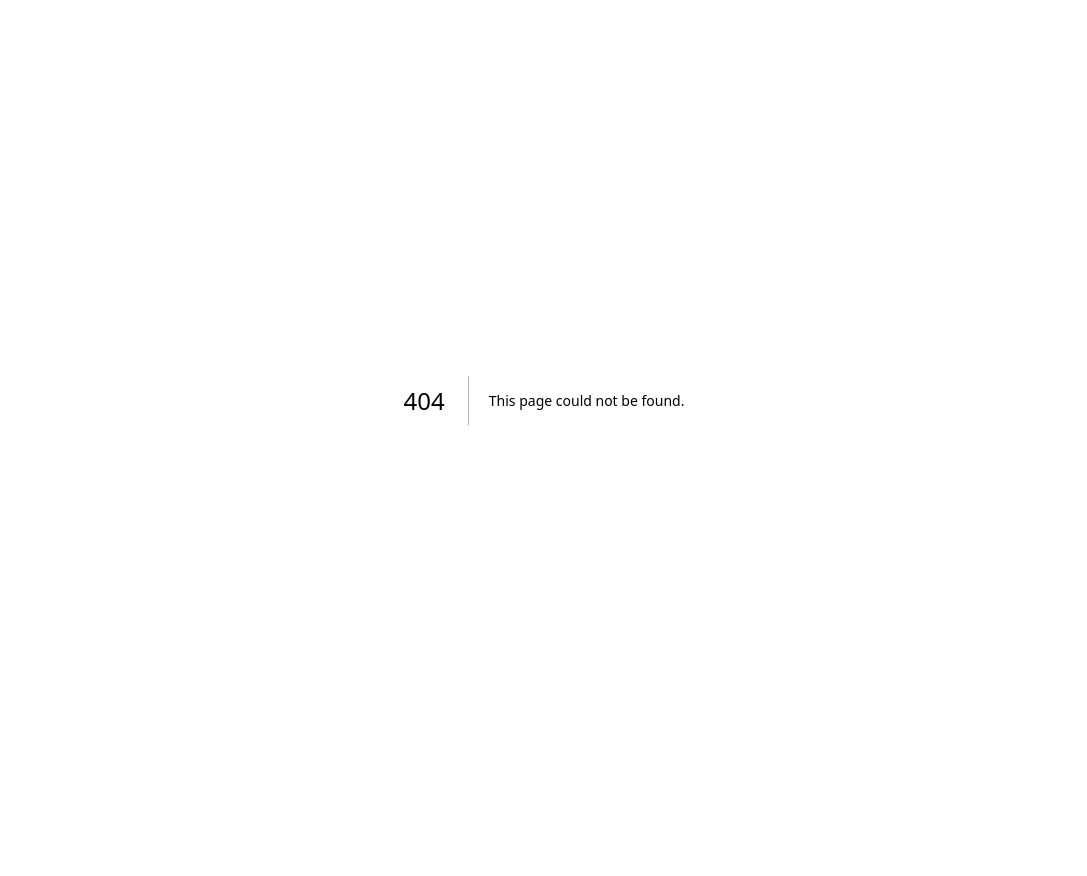
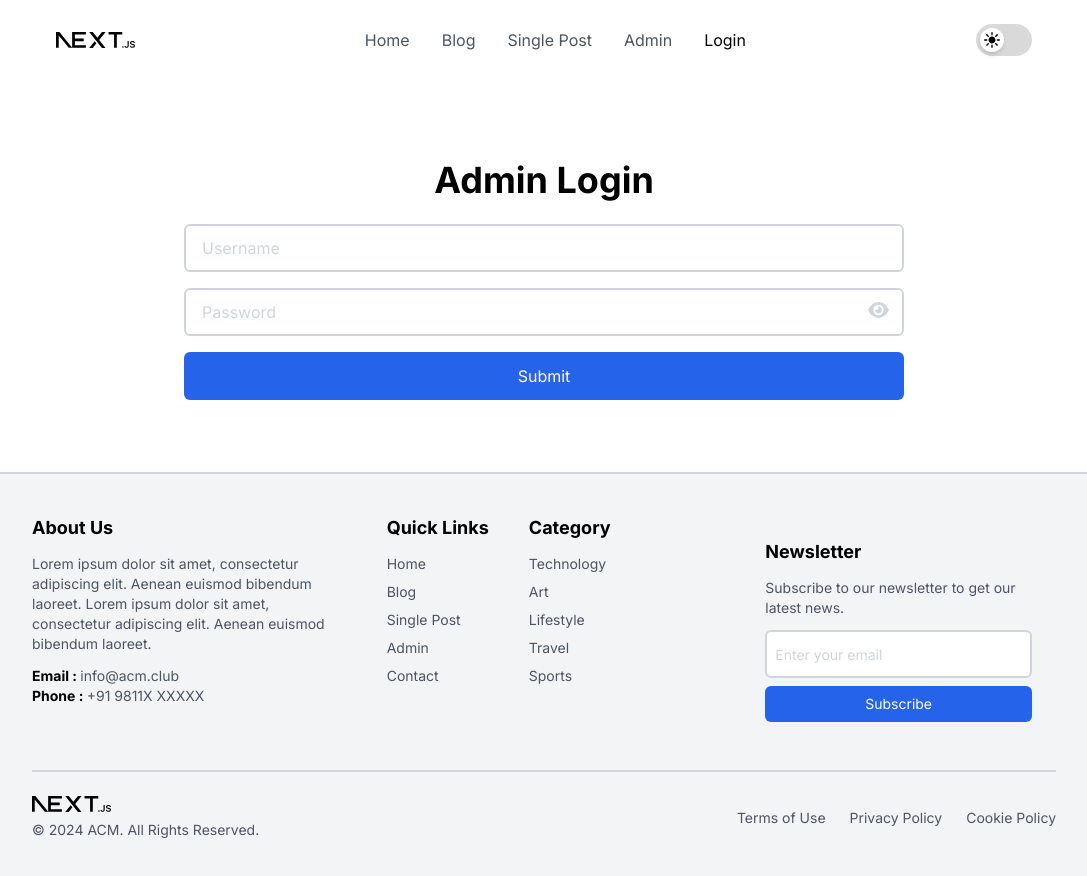
Before and after one commit to NamanChandok/blog-acm, a Next.js app: page /admin/login in a window 1280 px wide. Before the commit this address had no page. Shown: the top 876 px of the page, without its empty margins (96-1183 px from the left). Before the commit the page ends 800 px from the top, so only its background shows below. Built offline with nearby package versions, Linux system fonts and the light colour scheme.

Commit message:
admin login

```diff
--- a/app/admin/adminDash.tsx
+++ b/app/admin/adminDash.tsx
@@ -65,8 +65,8 @@ const Post = () => {
     return (
         <div className="max-w-5xl mx-auto p-6 my-12 transition-none opacity-0" ref={p_ref}>
             <h3 className="font-semibold text-lg py-4 text-black dark:text-white">Create New Post</h3>
-            <form className="grid grid-cols-3 gap-4" onSubmit={sendPost}>
-                <input type="text" name='title' placeholder='Post Title' className="col-span-3" />
+            <form className="grid md:grid-cols-3 gap-4" onSubmit={sendPost}>
+                <input type="text" name='title' placeholder='Post Title' className="md:col-span-3" />
                 <input type="text" name='author_name' placeholder='Author Name' />
                 <input type="file" name='img' placeholder='Cover Image' id='img_upload' hidden onChange={handleFileChange}/>
                 <label htmlFor="img_upload" className={`py-2.5 coverLabel ${fileName === 'Cover Image' ? "" : "text-black dark:text-white"}`}>{fileName}</label>
@@ -78,8 +78,8 @@ const Post = () => {
                     <option value="Travel" className='text-black dark:text-white'>Travel</option>
                     <option value="Sports" className='text-black dark:text-white'>Sports</option>
                 </select>
-                <textarea name="content" placeholder='Post Content in Markdown (.md) format...' className='col-span-3 min-h-40 py-2.5'></textarea>
-                <input type="submit" className='col-span-3 cursor-pointer border-0 bg-blue-600 dark:bg-blue-600 text-white' />
+                <textarea name="content" placeholder='Post Content in Markdown (.md) format...' className='md:col-span-3 min-h-40 py-2.5'></textarea>
+                <input type="submit" className='md:col-span-3 cursor-pointer border-0 bg-blue-600 dark:bg-blue-600 text-white' />
             </form>
         </div>
     )
--- /dev/null
+++ b/app/admin/login/adminLogin.tsx
@@ -0,0 +1,88 @@
+"use client"
+import React from 'react'
+
+import Navbar from '@/components/Navbar';
+import Footer from '@/components/Footer';
+import { useRef, useEffect, useState } from 'react';
+import gsap from 'gsap';
+import { ScrollTrigger } from "gsap/ScrollTrigger";
+
+type Props = {
+    // accessToken: string;
+}
+
+const Post = () => {
+
+    const p_ref = useRef(null);
+
+    const [showPass, setShowPass] = useState(false);
+
+    const sendLogin = async (e:any) => {
+        e.preventDefault();
+        const form = e.target;
+        const formData = new FormData(form);
+        const response = await fetch('/api/post', {
+            method: 'POST',
+            body: formData,
+            headers: {
+                'Content-Type': 'application/json',
+            },
+        });
+        if (!response.ok) {
+            console.error('Failed to login');
+            return;
+        }
+        const data = await response.json();
+        console.log(data);
+    }
+
+    useEffect(() => {
+        const p = p_ref.current;
+
+        gsap.registerPlugin(ScrollTrigger);
+
+        gsap.set(p, { opacity: 0 });
+
+        ScrollTrigger.create({
+            trigger: p,
+            onEnter: () => gsap.to(p, { duration: 0.6, opacity: 1, ease: "power2.inOut", delay: 0.2}),
+        });
+        return () => {
+            ScrollTrigger.getAll().forEach(t => t.kill());
+        };
+    }, []);
+
+    return (
+        <div className="max-w-3xl mx-auto p-6 my-12 transition-none opacity-0" ref={p_ref}>
+            <h2 className="text-4xl font-bold dark:text-white text-black my-6 text-center">Admin Login</h2>
+            <form className="flex flex-col gap-4" onSubmit={sendLogin}>
+                <input type="text" name='username' placeholder='Username' />
+                <div className="relative">
+                    <input type={showPass ? "text" : "password"} id='password' name='password' placeholder='Password' />
+                    <input type="checkbox" id='showPass' onChange={() => setShowPass(!showPass)} />
+                </div>
+                <input type="submit" className='col-span-3 cursor-pointer border-0 bg-blue-600 dark:bg-blue-600 text-white' />
+            </form>
+        </div>
+    )
+}
+
+export default function Home({}: Props) {
+
+    return (
+        <main className="bg-white dark:bg-gray-900 min-h-screen pt-16">
+
+            {/* Navbar */}
+
+            <Navbar active={4} />
+
+            {/* Post */}
+
+            <Post />
+
+            {/* Footer */}
+
+            <Footer />
+        </main>
+    )
+  }
--- /dev/null
+++ b/app/admin/login/page.tsx
@@ -0,0 +1,7 @@
+import { cookies } from "next/headers";
+import Home from "./adminLogin";
+import { redirect } from "next/navigation"
+
+export default async function Login() {
+    return <Home />;
+}
--- a/app/globals.css
+++ b/app/globals.css
@@ -29,6 +29,10 @@
     background-position: calc(100% - 1rem);
   }
 
+  #showPass {
+    @apply absolute h-4 w-4 right-2.5 cursor-pointer bg-transparent top-3.5 z-30 bg-[url('/eyeLight.svg')] dark:bg-[url('/eyeDark.svg')] bg-contain bg-center bg-no-repeat border-none
+  }
+
   .categorySelect {
     @apply bg-[url('/arrowLight.svg')] dark:bg-[url('/arrowDark.svg')]
   }
--- a/components/Navbar.tsx
+++ b/components/Navbar.tsx
@@ -42,8 +42,8 @@ export default function Navbar({active}: Props) {
           <a href="/admin" className={active == 3 ? "dark:text-white text-black" : "text-gray-600 dark:text-gray-400"}>
             Admin
           </a>
-          <a href="#" className={active == 4 ? "dark:text-white text-black" : "text-gray-600 dark:text-gray-400"}>
-            Contact
+          <a href="/admin/login" className={active == 4 ? "dark:text-white text-black" : "text-gray-600 dark:text-gray-400"}>
+            Login
           </a>
         </div>
         <div className="flex items-center gap-12 z-40">
@@ -75,8 +75,8 @@ export default function Navbar({active}: Props) {
             <a href="/admin" className={active == 3 ? "dark:text-white text-black" : "text-gray-600 dark:text-gray-400"}>
               Admin
             </a>
-            <a href="#" className={active == 4 ? "dark:text-white text-black" : "text-gray-600 dark:text-gray-400"}>
-              Contact
+            <a href="/admin/login" className={active == 4 ? "dark:text-white text-black" : "text-gray-600 dark:text-gray-400"}>
+              Login
             </a>
           </div>
         </div>
```
Also changed, not shown: public/eyeDark.svg (added), public/eyeLight.svg (added).
